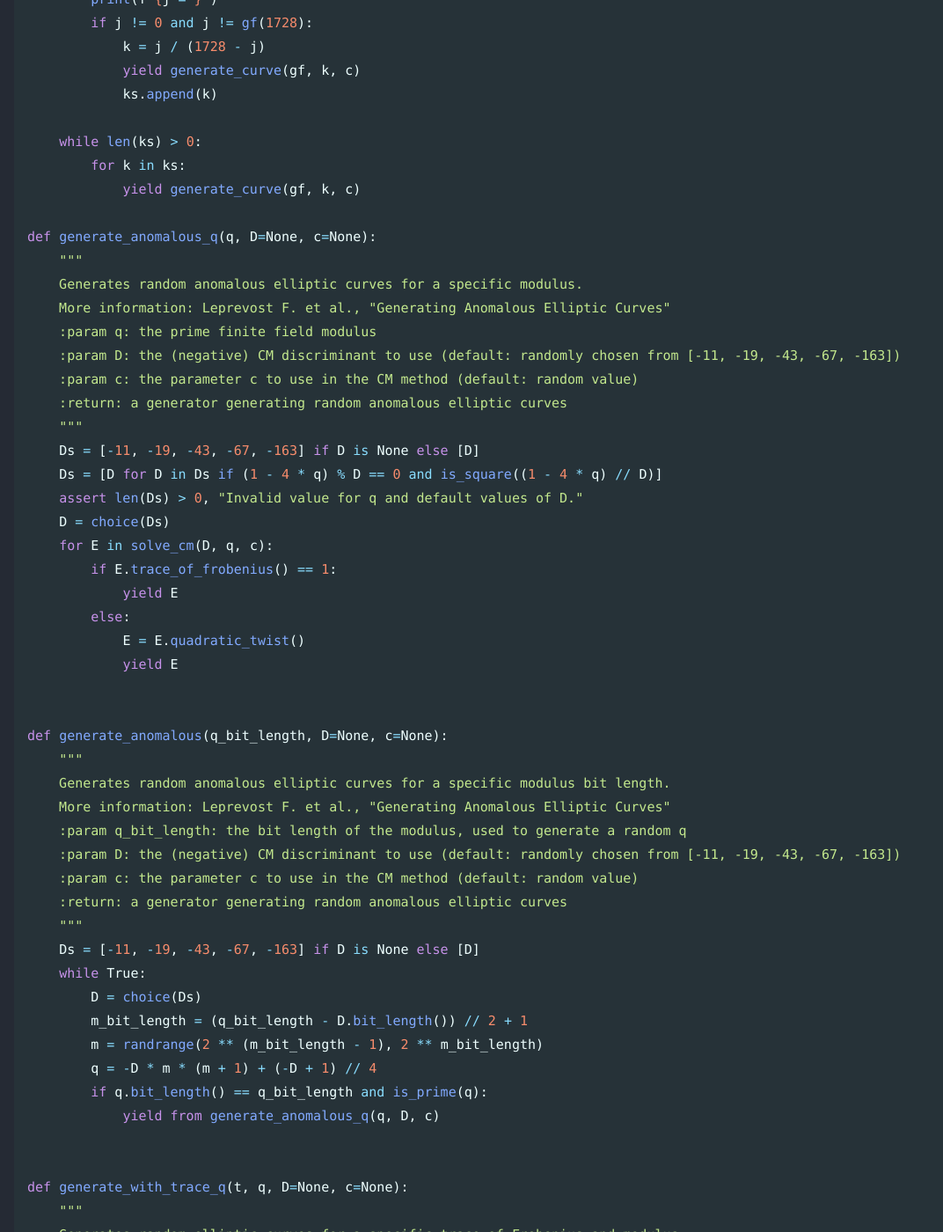
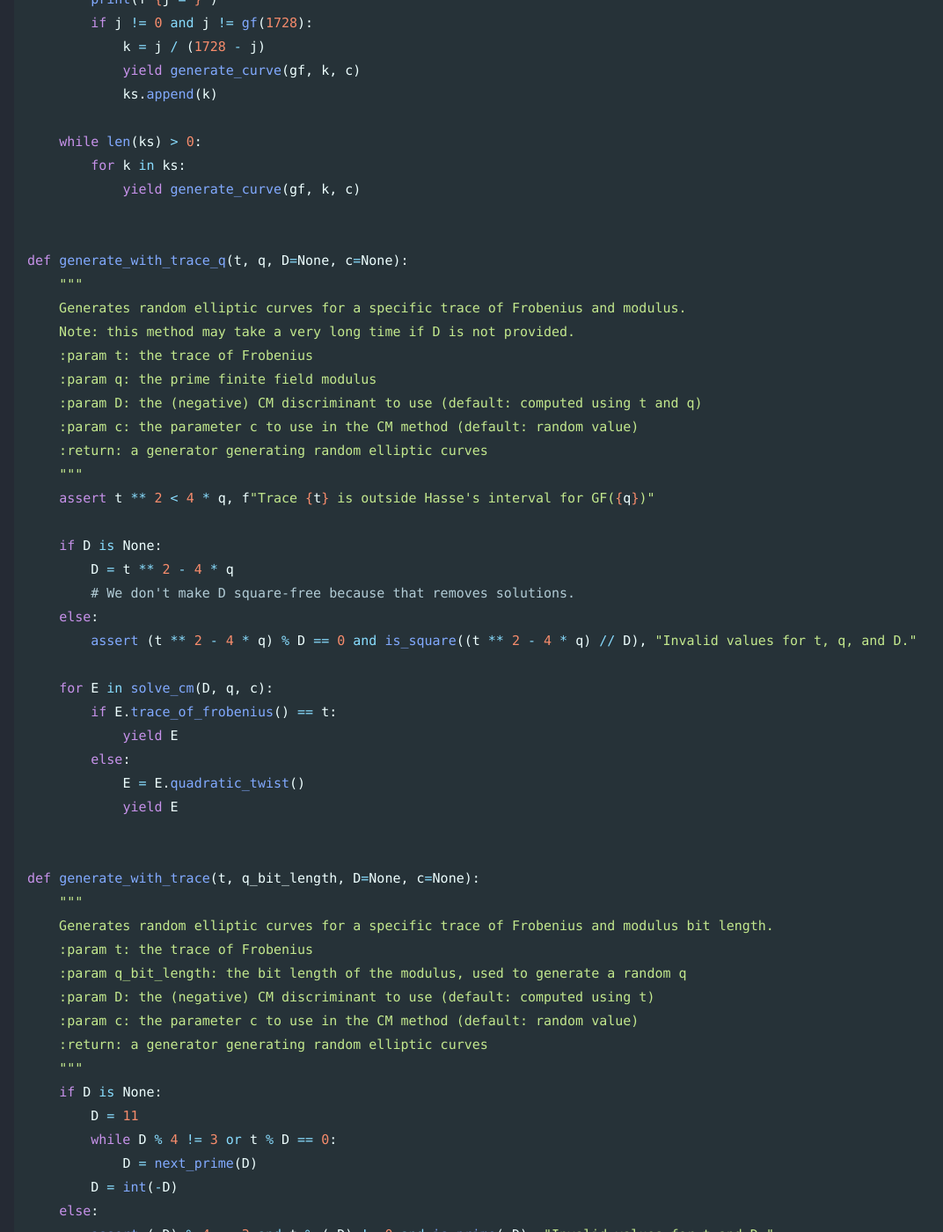
Before and after one commit to Connor-McCartney/Connor-McCartney.github.io, a Jekyll site: the page built from _pages/misc/ecc-gen.md, in a window 1280 px wide and 1400 px high, scrolled down 1642 px. Shown: the whole window at 88% size, without its empty margins (4-1076 px from the left). Built offline with Jekyll 4.4.1, drawn with Linux system fonts in a browser that asks for light colours; cached includes are drawn as plain includes.

Commit message:
Update ecc-gen.md

```diff
--- a/_pages/misc/ecc-gen.md
+++ b/_pages/misc/ecc-gen.md
@@ -66,45 +66,6 @@ def solve_cm(D, q, c=None):
     while len(ks) > 0:
         for k in ks:
             yield generate_curve(gf, k, c)
-
-def generate_anomalous_q(q, D=None, c=None):
-    """
-    Generates random anomalous elliptic curves for a specific modulus.
-    More information: Leprevost F. et al., "Generating Anomalous Elliptic Curves"
-    :param q: the prime finite field modulus
-    :param D: the (negative) CM discriminant to use (default: randomly chosen from [-11, -19, -43, -67, -163])
-    :param c: the parameter c to use in the CM method (default: random value)
-    :return: a generator generating random anomalous elliptic curves
-    """
-    Ds = [-11, -19, -43, -67, -163] if D is None else [D]
-    Ds = [D for D in Ds if (1 - 4 * q) % D == 0 and is_square((1 - 4 * q) // D)]
-    assert len(Ds) > 0, "Invalid value for q and default values of D."
-    D = choice(Ds)
-    for E in solve_cm(D, q, c):
-        if E.trace_of_frobenius() == 1:
-            yield E
-        else:
-            E = E.quadratic_twist()
-            yield E
-
-
-def generate_anomalous(q_bit_length, D=None, c=None):
-    """
-    Generates random anomalous elliptic curves for a specific modulus bit length.
-    More information: Leprevost F. et al., "Generating Anomalous Elliptic Curves"
-    :param q_bit_length: the bit length of the modulus, used to generate a random q
-    :param D: the (negative) CM discriminant to use (default: randomly chosen from [-11, -19, -43, -67, -163])
-    :param c: the parameter c to use in the CM method (default: random value)
-    :return: a generator generating random anomalous elliptic curves
-    """
-    Ds = [-11, -19, -43, -67, -163] if D is None else [D]
-    while True:
-        D = choice(Ds)
-        m_bit_length = (q_bit_length - D.bit_length()) // 2 + 1
-        m = randrange(2 ** (m_bit_length - 1), 2 ** m_bit_length)
-        q = -D * m * (m + 1) + (-D + 1) // 4
-        if q.bit_length() == q_bit_length and is_prime(q):
-            yield from generate_anomalous_q(q, D, c)
 
 
 def generate_with_trace_q(t, q, D=None, c=None):
```
